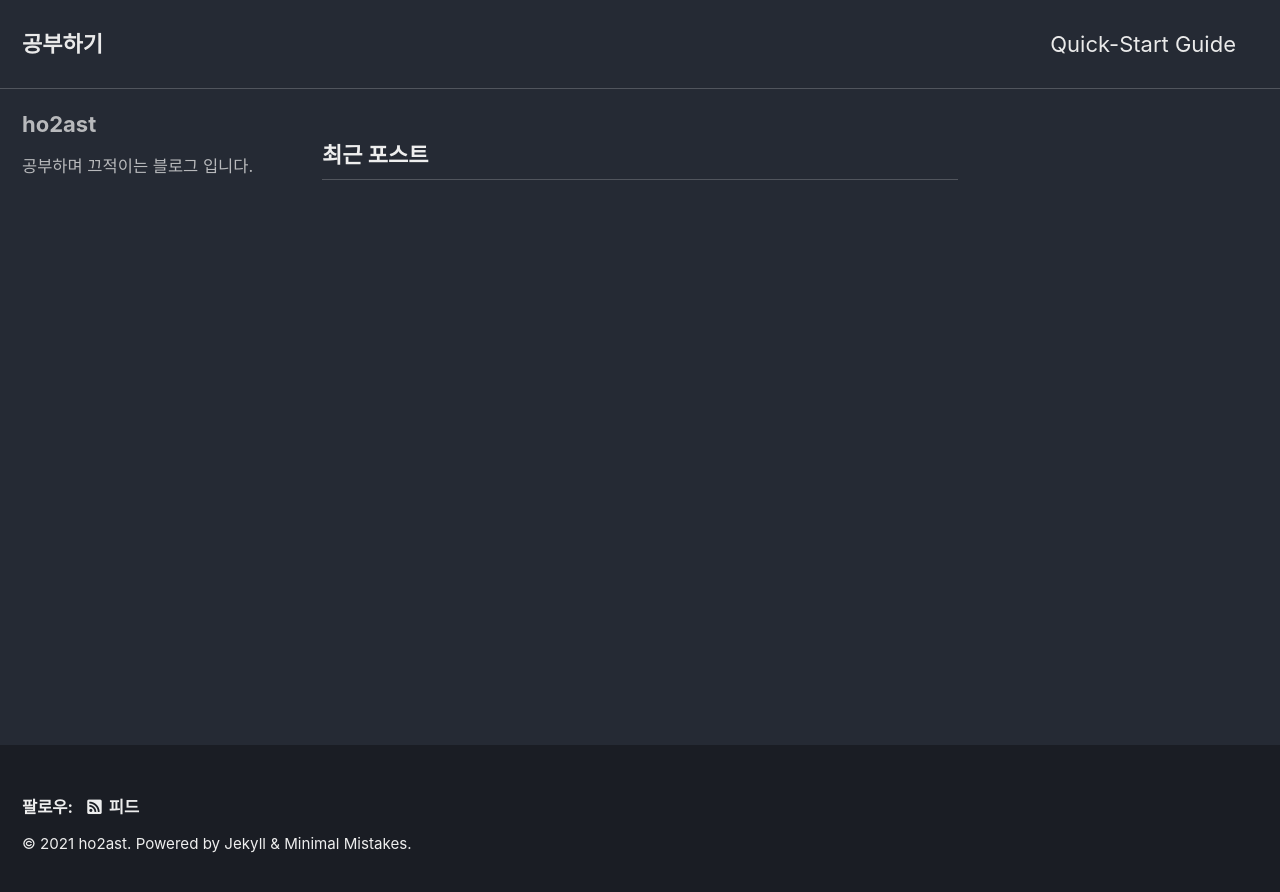
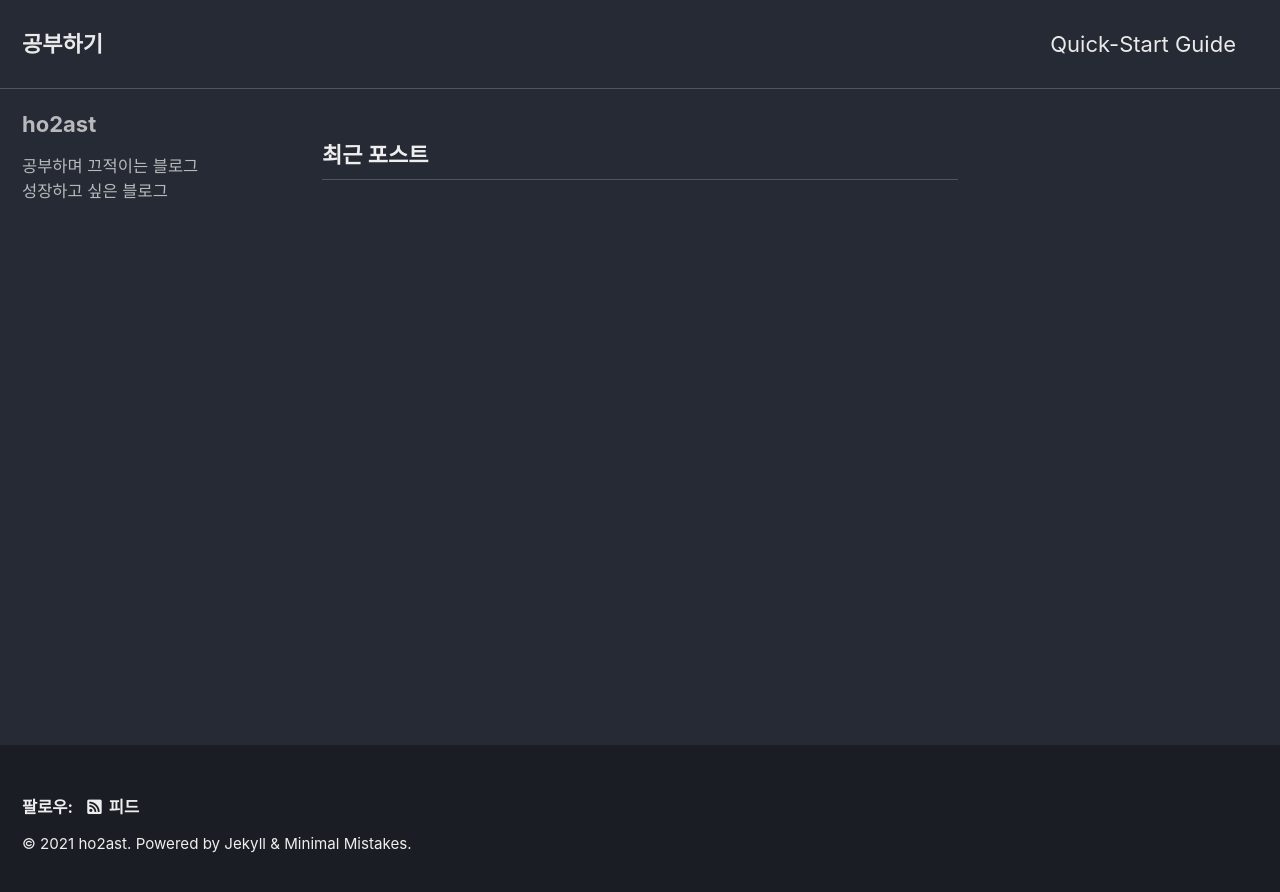
Before and after one commit to HO2AST/HO2AST.github.io, a Jekyll site: the page built from index.html, in a window 1280 px wide. Shown: the top 892 px of the page. Built offline with Jekyll 4.4.1, drawn with Linux system fonts in a browser that asks for light colours; cached includes are drawn as plain includes; the list of posts is cut into pages by our own code.

Commit message:
Update _config.yml

```diff
--- a/_config.yml
+++ b/_config.yml
@@ -104,7 +104,7 @@ analytics:
 author:
   name             : "ho2ast"
   avatar           : # path of avatar image, e.g. "/assets/images/bio-photo.jpg"
-  bio              : "공부하며 끄적이는 블로그 입니다."
+  bio              : "공부하며 끄적이는 블로그<br>성장하고 싶은 블로그"
   location         : #"Somewhere"
   email            :
   links:
```
